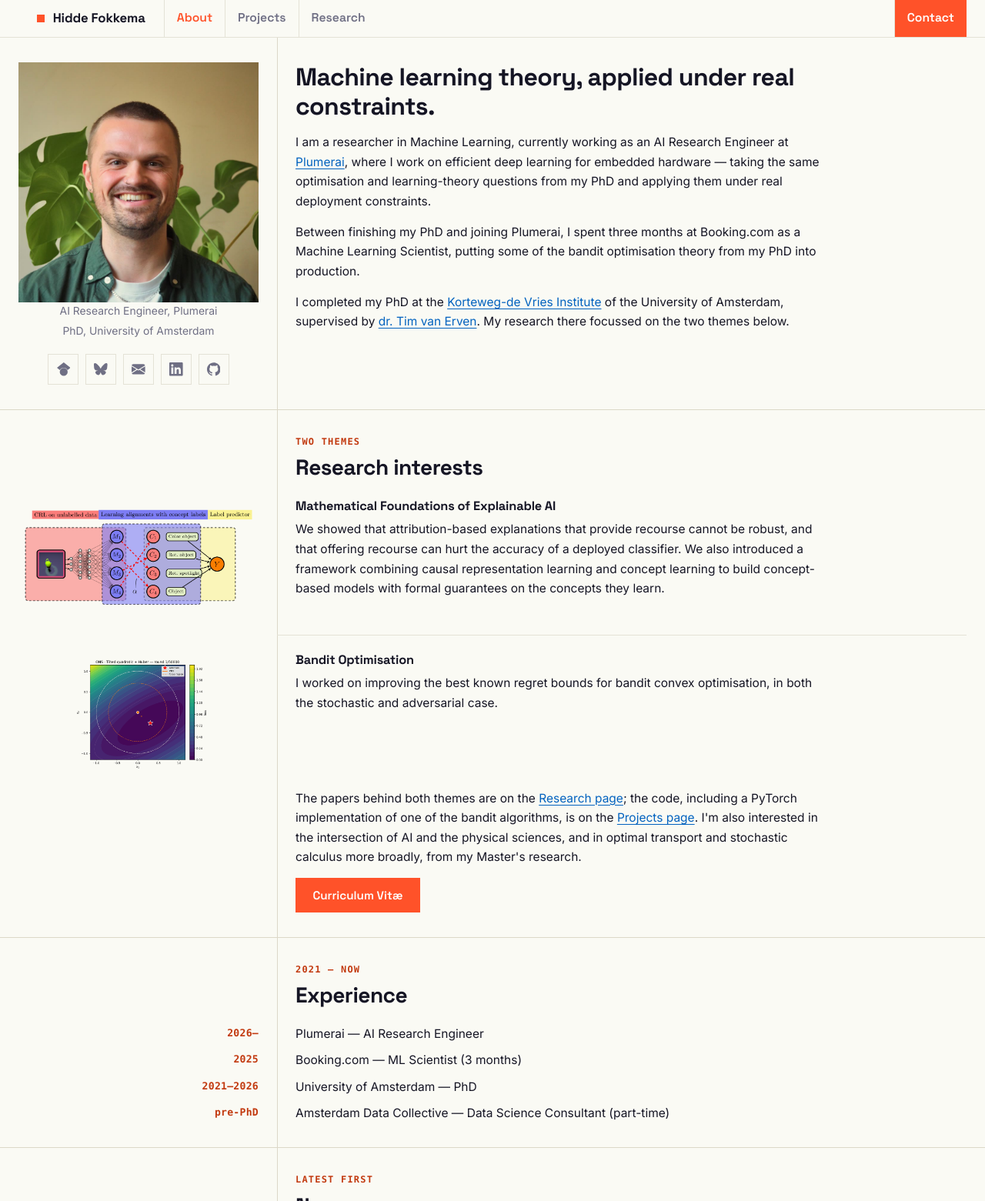
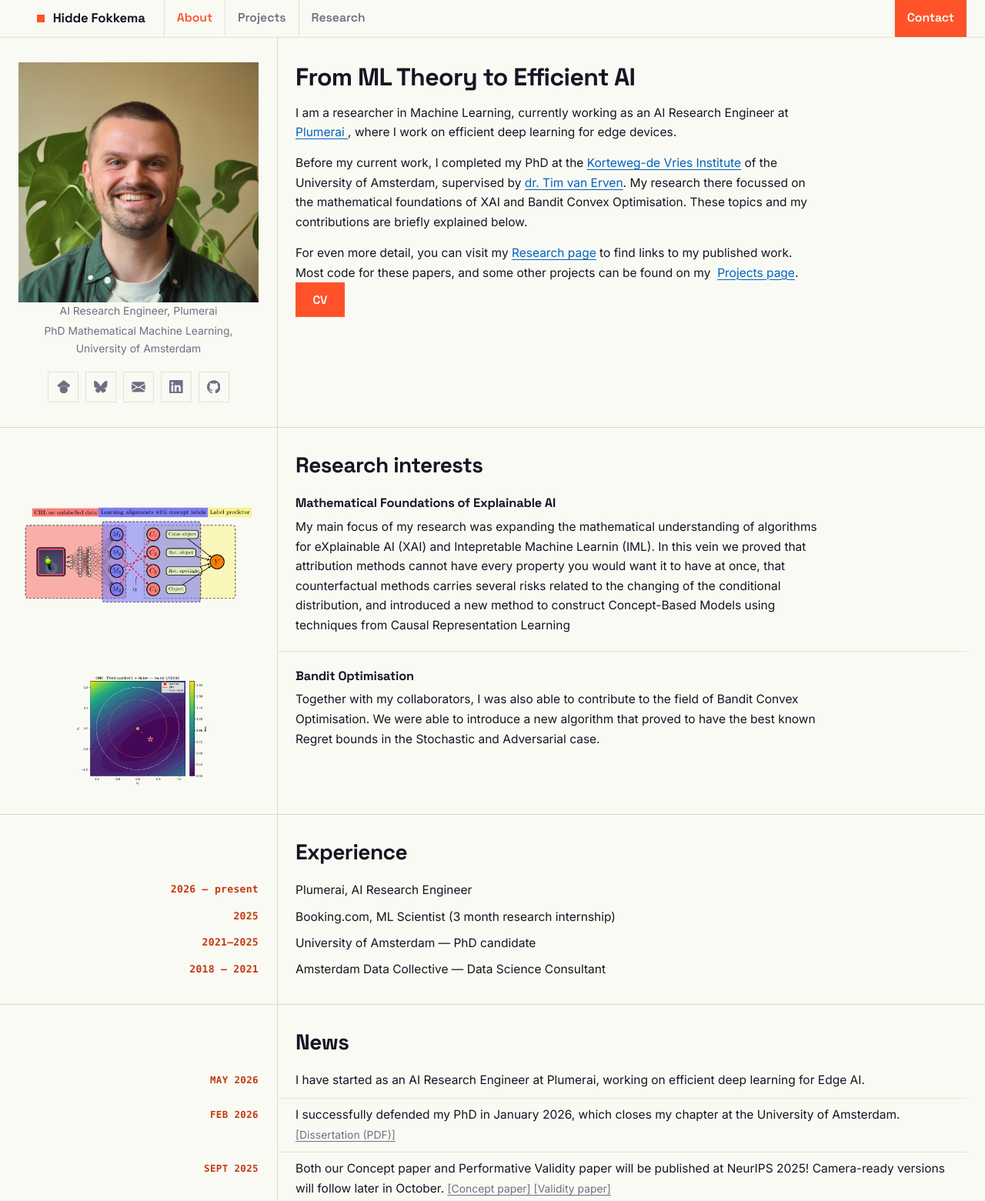
Before and after one commit to HiddeFok/personal-website-react, an Astro site: page / in a window 1280 px wide. Shown: the top 1561 px of the page at 77% size. Built offline with nearby package versions, Linux system fonts and the light colour scheme; Astro itself is replaced by a stand-in of ours; grey boxes are pictures that could not be loaded.

Commit message:
Reworded the intro page and did some formatting

```diff
--- a/src/components/ContactCard.astro
+++ b/src/components/ContactCard.astro
@@ -36,7 +36,7 @@ const icons: Record<ContactIcon, { viewBox: string; path: string }> = {
     height="800"
   />
   <p class="meta">AI Research Engineer, Plumerai</p>
-  <p class="meta">PhD, University of Amsterdam</p>
+  <p class="meta">PhD Mathematical Machine Learning, University of Amsterdam</p>
   <div>
     <ul class="contact-links">
       {
--- a/src/components/IntroCard.astro
+++ b/src/components/IntroCard.astro
@@ -11,13 +11,13 @@ interface Interest {
 const interests: Interest[] = [
   {
     subject: "Mathematical Foundations of Explainable AI",
-    text: "We showed that attribution-based explanations that provide recourse cannot be robust, and that offering recourse can hurt the accuracy of a deployed classifier. We also introduced a framework combining causal representation learning and concept learning to build concept-based models with formal guarantees on the concepts they learn.",
+    text: "My main focus of my research was expanding the mathematical understanding of algorithms for eXplainable AI (XAI) and Intepretable Machine Learnin (IML). In this vein we proved that attribution methods cannot have every property you would want it to have at once, that counterfactual methods carries several risks related to the changing of the conditional distribution, and introduced a new method to construct Concept-Based Models using techniques from Causal Representation Learning",
     image: "/paper_diagrams/concept_learning.png",
     href: "/research#published",
   },
   {
     subject: "Bandit Optimisation",
-    text: "I worked on improving the best known regret bounds for bandit convex optimisation, in both the stochastic and adversarial case.",
+    text: "Together with my collaborators, I was also able to contribute to the field of Bandit Convex Optimisation. We were able to introduce a new algorithm that proved to have the best known Regret bounds in the Stochastic and Adversarial case.",
     image: "/gifs/Online_Newton_Step.mp4",
     href: "/research#published",
   },
@@ -27,34 +27,41 @@ const interests: Interest[] = [
 <section class="band">
   <slot />
   <div class="prose">
-    <h1>Machine learning theory, applied under real constraints.</h1>
+    <h1>From ML Theory to Efficient AI</h1>
     <p>
-      I am a researcher in Machine Learning, currently working as an AI Research Engineer at <a
-        href="https://www.plumerai.com"
-        target="_blank"
-        rel="noopener">Plumerai</a
-      >, where I work on efficient deep learning for embedded hardware &mdash; taking the same
-      optimisation and learning-theory questions from my PhD and applying them under real deployment
-      constraints.
+      I am a researcher in Machine Learning, currently working as an AI Research Engineer at
+      <a href="https://www.plumerai.com" target="_blank" rel="noopener"> Plumerai </a>, where I work
+      on efficient deep learning for edge devices.
+    </p>
+
+    <p>
+      Before my current work, I completed my PhD at the
+      <a href="https://kdvi.uva.nl/" target="_blank" rel="noopener"> Korteweg-de Vries Institute</a> of
+      the University of Amsterdam, supervised by
+      <a href="http://www.timvanerven.nl/" target="_blank" rel="noopener"> dr. Tim van Erven</a>. My
+      research there focussed on the mathematical foundations of XAI and Bandit Convex Optimisation.
+      These topics and my contributions are briefly explained below.
     </p>
     <p>
-      Between finishing my PhD and joining Plumerai, I spent three months at Booking.com as a
-      Machine Learning Scientist, putting some of the bandit optimisation theory from my PhD into
-      production.
-    </p>
-    <p>
-      I completed my PhD at the <a href="https://kdvi.uva.nl/" target="_blank" rel="noopener"
-        >Korteweg-de Vries Institute</a
-      > of the University of Amsterdam, supervised by <a
-        href="http://www.timvanerven.nl/"
+      <div class="prose">
+        <p>
+          For even more detail, you can visit my <a href="/research">Research page</a> to find links to
+          my published work. Most code for these papers, and some other projects can be found on my&nbsp;
+          <a href="/projects">Projects page</a>.
+        </p>
+      </div>
+      <a
+        class="btn btn--primary"
+        href="/files/CV_Hidde_Fokkema_public.pdf"
         target="_blank"
-        rel="noopener">dr. Tim van Erven</a
-      >. My research there focussed on the two themes below.
+        rel="noopener"
+      >
+        CV
+      </a>
     </p>
   </div>
 </section>
 <section class="band">
-  <p class="eyebrow">Two themes</p>
   <h2>Research interests</h2>
   <ul class="item-list">
     {
@@ -69,23 +76,4 @@ const interests: Interest[] = [
       ))
     }
   </ul>
-  <div class="prose">
-    <p>
-      The papers behind both themes are on the <a href="/research">Research page</a>; the code,
-      including a PyTorch implementation of one of the bandit algorithms, is on the <a
-        href="/projects">Projects page</a
-      >. I'm also interested in the intersection of AI and the physical sciences, and in optimal
-      transport and stochastic calculus more broadly, from my Master's research.
-    </p>
-    <p>
-      <a
-        class="btn btn--primary"
-        href="/files/CV_Hidde_Fokkema_public.pdf"
-        target="_blank"
-        rel="noopener"
-      >
-        Curriculum Vit&aelig;
-      </a>
-    </p>
-  </div>
 </section>
--- a/src/pages/index.astro
+++ b/src/pages/index.astro
@@ -10,21 +10,19 @@ import NewsList from "../components/NewsList.astro";
     <ContactCard />
   </IntroCard>
   <section class="band">
-    <p class="eyebrow">2021 – now</p>
     <h2>Experience</h2>
     <dl class="timeline">
-      <dt>2026&ndash;</dt>
-      <dd>Plumerai &mdash; AI Research Engineer</dd>
+      <dt>2026 &ndash; present</dt>
+      <dd>Plumerai, AI Research Engineer</dd>
       <dt>2025</dt>
-      <dd>Booking.com &mdash; ML Scientist (3 months)</dd>
-      <dt>2021&ndash;2026</dt>
-      <dd>University of Amsterdam &mdash; PhD</dd>
-      <dt>pre-PhD</dt>
-      <dd>Amsterdam Data Collective &mdash; Data Science Consultant (part-time)</dd>
+      <dd>Booking.com, ML Scientist (3 month research internship)</dd>
+      <dt>2021&ndash;2025</dt>
+      <dd>University of Amsterdam &mdash; PhD candidate</dd>
+      <dt>2018 &ndash; 2021</dt>
+      <dd>Amsterdam Data Collective &mdash; Data Science Consultant</dd>
     </dl>
   </section>
   <section class="band">
-    <p class="eyebrow">Latest first</p>
     <h2>News</h2>
     <NewsList />
   </section>
--- a/src/styles/theme.css
+++ b/src/styles/theme.css
@@ -127,7 +127,7 @@ h1 {
 
 h2 {
     font-size: 1.75rem;
-    margin-top: 2.5rem;
+    margin-top: 0rem;
     scroll-margin-top: 5.5rem;
 }
 
```
